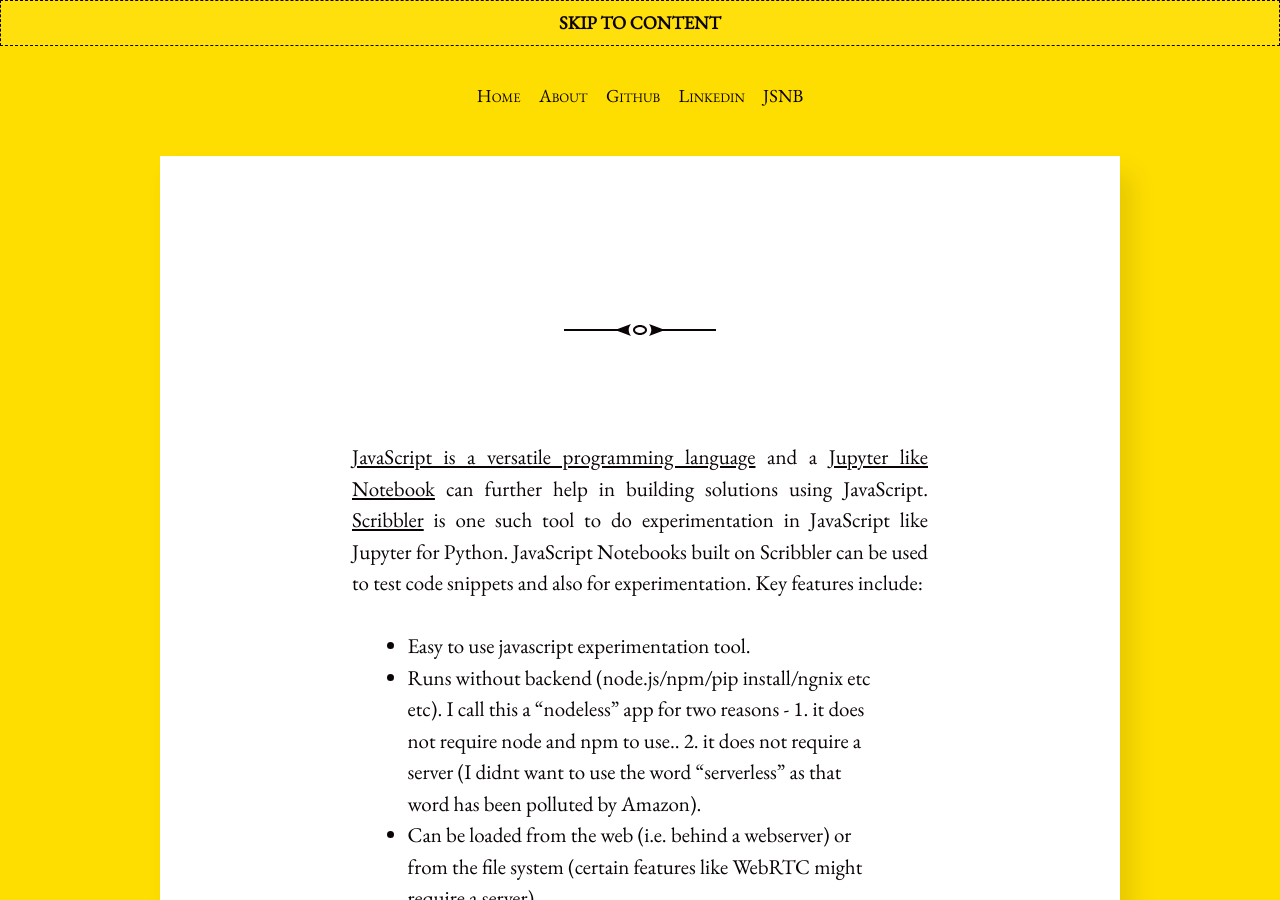
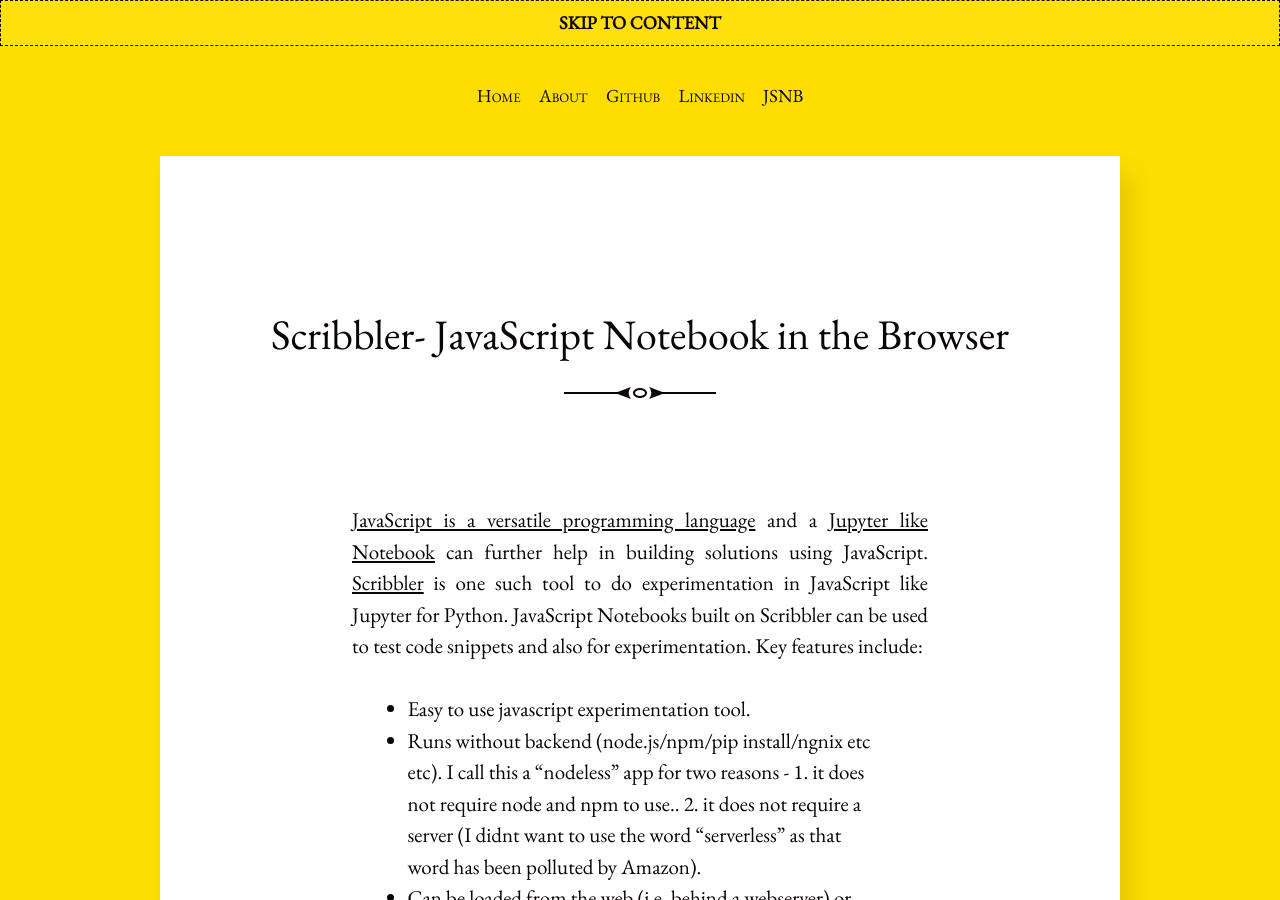
Before and after one commit to gopi-suvanam/gopi-suvanam.github.io, a Jekyll site: the page built from _posts/2023-05-12-JavaScript-Notebook-JNSB-in-the-Browser.md, in a window 1280 px wide and 900 px high. Built offline with Jekyll 4.4.1, drawn with Linux system fonts in a browser that asks for light colours; our own code applies the rules of GitHub Pages for plain Markdown files; some of the changed text lies outside the part shown.

Commit message:
Update 2023-05-12-JavaScript-Notebook-JNSB-in-the-Browser.md

```diff
--- a/_posts/2023-05-12-JavaScript-Notebook-JNSB-in-the-Browser.md
+++ b/_posts/2023-05-12-JavaScript-Notebook-JNSB-in-the-Browser.md
@@ -1,5 +1,5 @@
 ---
-title: Scribbler: JavaScript Notebook in the Browser
+title: Scribbler- JavaScript Notebook in the Browser
 layout: post
 description: Scribbler a JavaScript Notebook provides an easy way to build and experiment in JavaScript using only browser based computation, without the need to install any packages or tools on the PC/server. Several interesting use-cases panning across scientific computation, finance and machine learning can be built on top of Scribbler.
 ---
```
